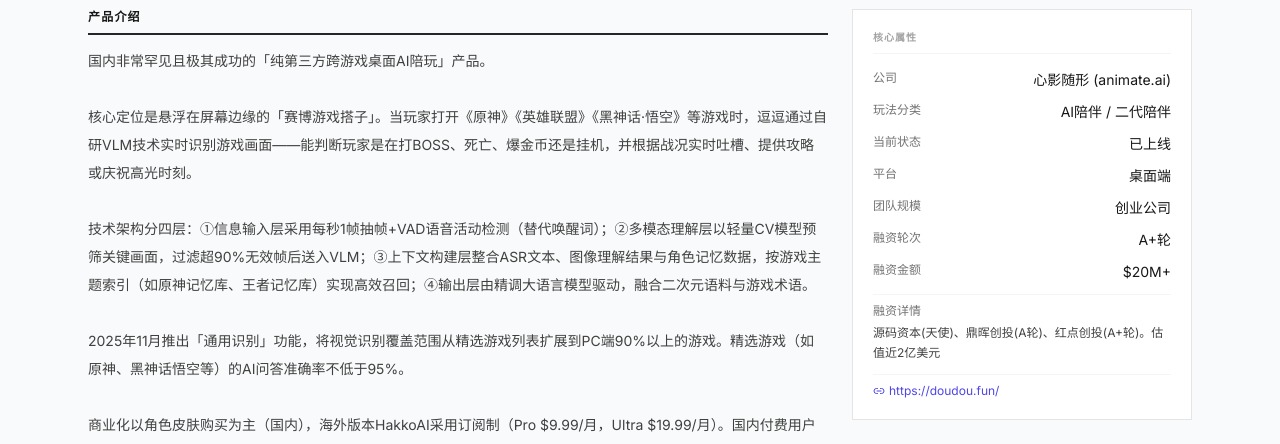
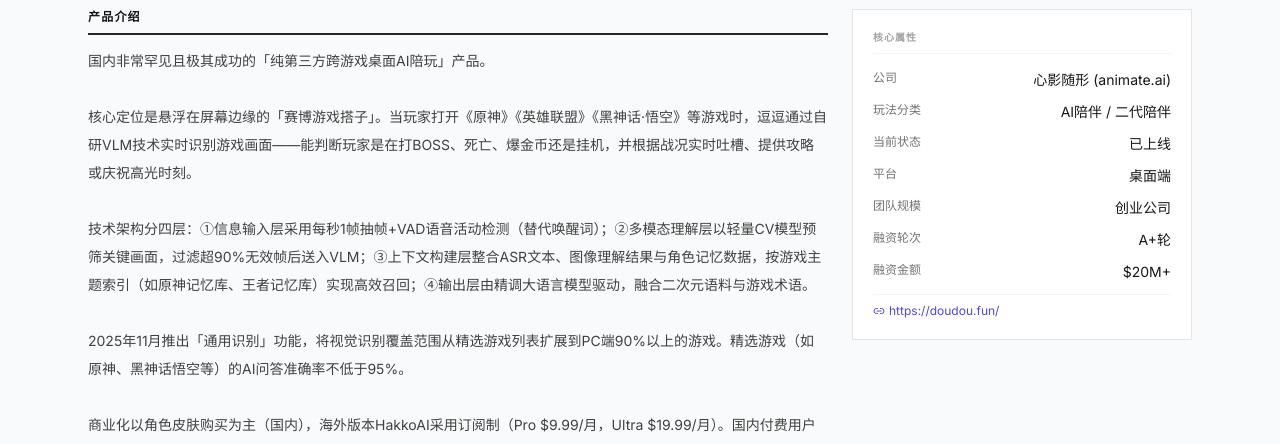
Before and after one commit to jiaqizhao0226-byte/ai-game-tracker, a Next.js app: page /game/1 in a window 1280 px wide. Shown: the part 496-940 px from the top of the page. Built offline with nearby package versions, Linux system fonts and the light colour scheme.

Commit message:
核心属性卡片移除融资详情字段

```diff
--- a/src/app/game/[id]/page.tsx
+++ b/src/app/game/[id]/page.tsx
@@ -189,12 +189,6 @@
                     <span className="text-neutral-900 text-right">{game.funding_amount || '-'}</span>
                   </div>
                 )}
-                {game.funding_detail && (
-                  <div className="pt-2 border-t border-neutral-100">
-                    <span className="text-neutral-500 text-xs block mb-1">融资详情</span>
-                    <span className="text-neutral-700 text-xs leading-relaxed block">{game.funding_detail}</span>
-                  </div>
-                )}
                 {game.url && (
                   <div className="pt-2 border-t border-neutral-100">
                     <a href={game.url} target="_blank" rel="noopener noreferrer" className="text-indigo-600 hover:underline text-xs flex items-center gap-1 break-all">
```
